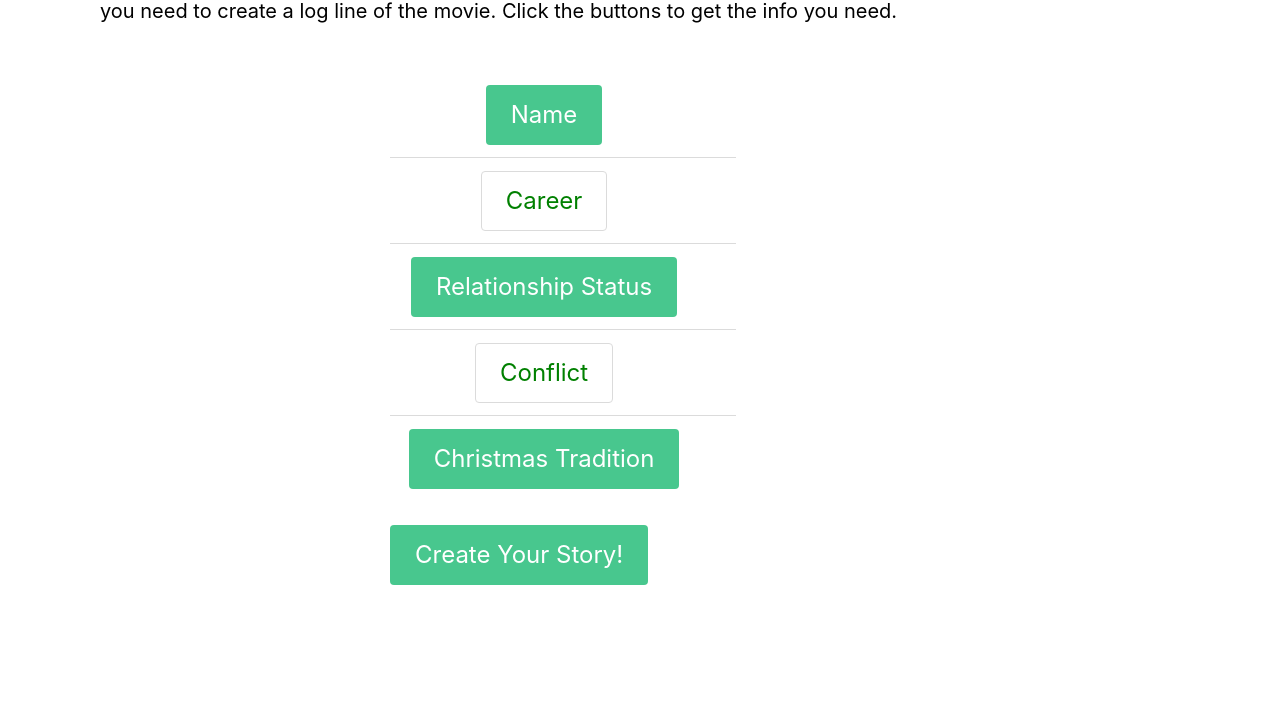
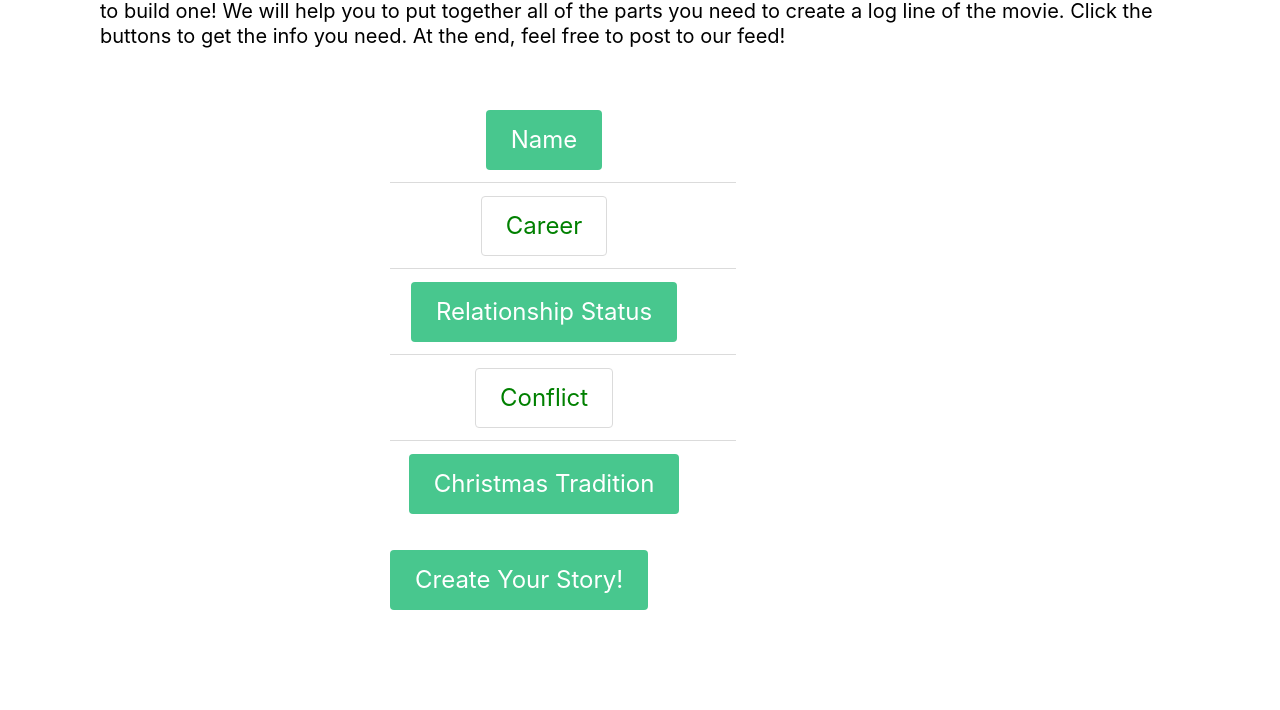
Before and after one commit to kipprr/comp426finalselfcare, a website: page homepage.html in a window 1280 px wide. Shown: the part 90-800 px from the top of the page. Drawn offline with nearby package versions, Linux system fonts and the light colour scheme; a web font is replaced by a local one.

Commit message:
Update homepage.html

```diff
--- a/homepage.html
+++ b/homepage.html
@@ -15,9 +15,10 @@
         Let's Build a Cheesy <span style = "color: green">Christmas</span> Romance Movie!
     </h1>
     <p class = "subtitle" id = "welcome"><span style = "color: black">
-        Welcome! Let's build a cheesy Christmas romance movie together!  We will help you to
-        put together all of the parts you need to create a log line of the movie. Click the buttons
-        to get the info you need. </span>
+        Have you ever seen a Hallmark Christmas movie? Girl gets boy, learns a lesson, saves the day? Now's your chance to build one! We will help you to
+        put together all of the parts you need to create a log line of the movie. Click the buttons to get the info you need.
+        At the end, feel free to post to our feed!
+    </span>
     </p>
     <br>
     <!--<button class="button is-link is-outlined is-center" onclick="window.location.href = 'SignUp.html';">Sign Up </button>-->
```
